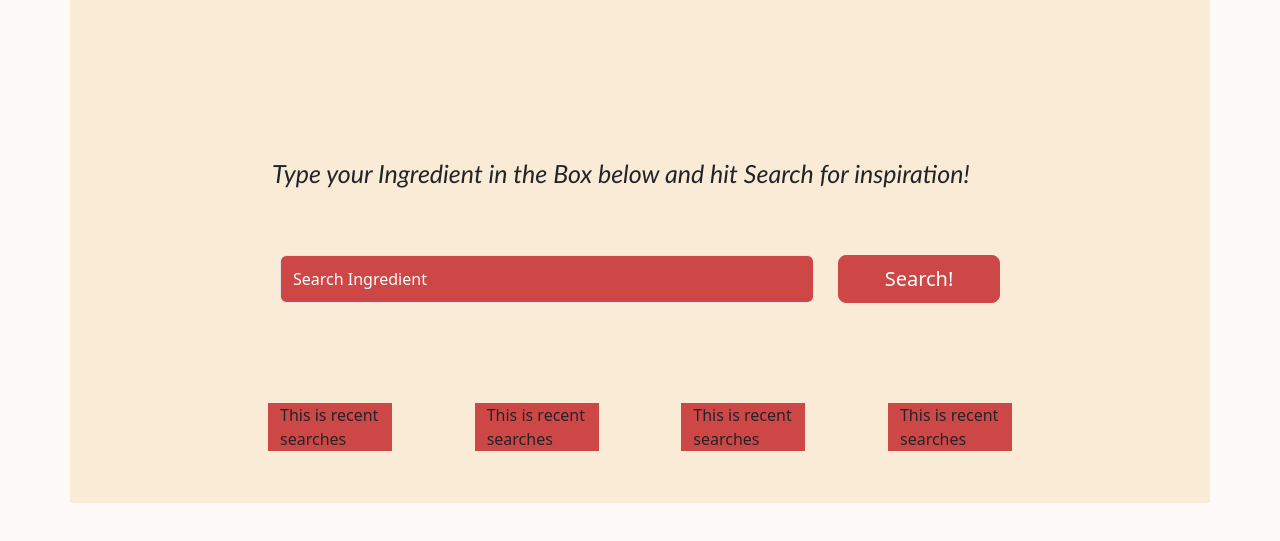
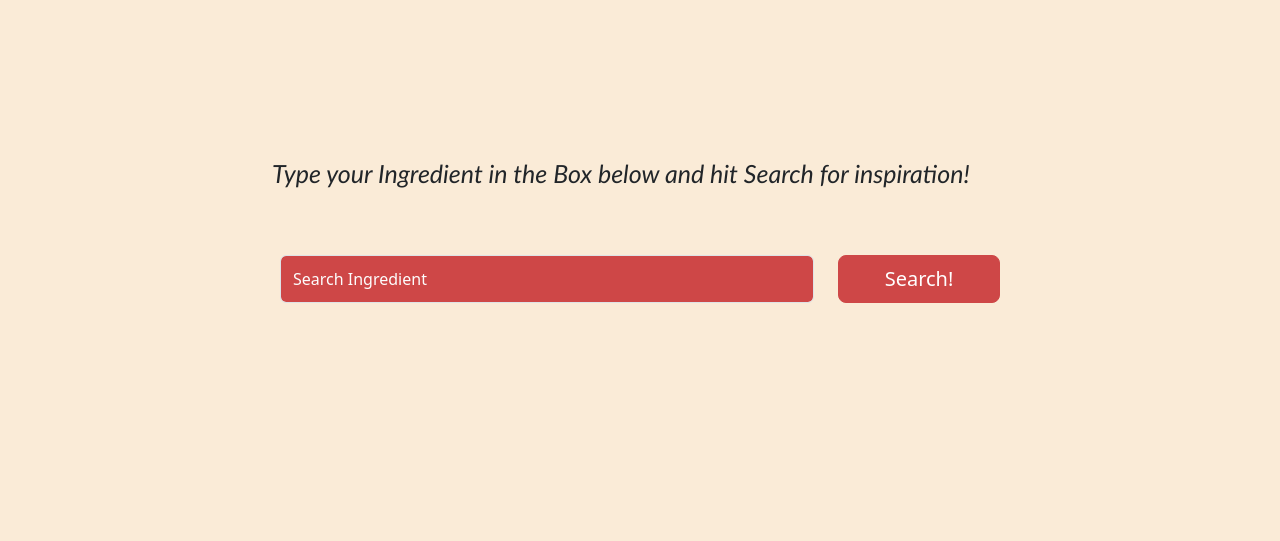
Before and after one commit to spOOky-pictures/Bootcamp-P1-Interactive_Front-End_Application, a plain HTML site: page index.html in a window 1280 px wide. Shown: the part 171-712 px from the top of the page. Drawn offline with nearby package versions, Linux system fonts and the light colour scheme; no server answers.

Commit message:
Removed filler historical search buttons, and begun amending js and html to push in actual local storage buttons

```diff
--- a/css/mainPage.css
+++ b/css/mainPage.css
@@ -25,7 +25,7 @@
 
 html, body {
     height: 100%;
-    background-color: snow;
+    background-color: antiquewhite;
 }
 
 .container-fluid {
--- a/index.html
+++ b/index.html
@@ -31,21 +31,9 @@
           </div>
         </form>
         <div class="row recentSearches justify-content-center">
-          <div class="col-8">
-            <div class="row justify-content-between">
-              <div class="col-2 recentItem">
-                This is recent searches
-              </div>
-              <div class="col-2 recentItem">
-                This is recent searches
-              </div>
-              <div class="col-2 recentItem">
-                This is recent searches
-              </div>
-              <div class="col-2 recentItem">
-                This is recent searches
-              </div>
-            </div>
+
+         <div class="col-8">
+            <div id="recentResults" class="justify-content-center"></div>
           </div>
       </div>
     </div>
--- a/js/actions.js
+++ b/js/actions.js
@@ -62,7 +62,7 @@ function getRecipeIds(searchQuery){ //<-- TODO: make "searchQuery" automate from
     })
 };
 // triggers getRecipeIds function
-getRecipeIds("potato,mushroom");
+//getRecipeIds("potato,mushroom");
 
 // -drink card pulls drink Name, Image and URL for randomly selected drink
 // -recipe sections pulls recipe Name, Ingredients and Instructions from API
@@ -119,7 +119,7 @@ function loadPreviousItems(){
     //TODO need to replace id/class to actual HTML id/class for what is being appended
                 var newItemBtn = $("<button>").text(historyArraySlice[i]);
                 newItemBtn.attr("class", "prevSearch");
-                $(".recentSearches").append(newItemBtn);
+                $("#recentResults").append(newItemBtn);
                 }
         }
     }
```
